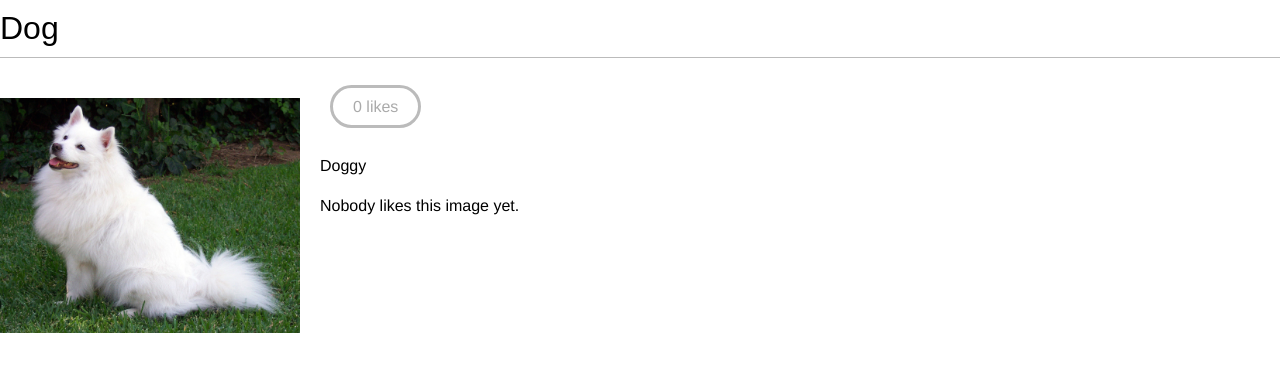
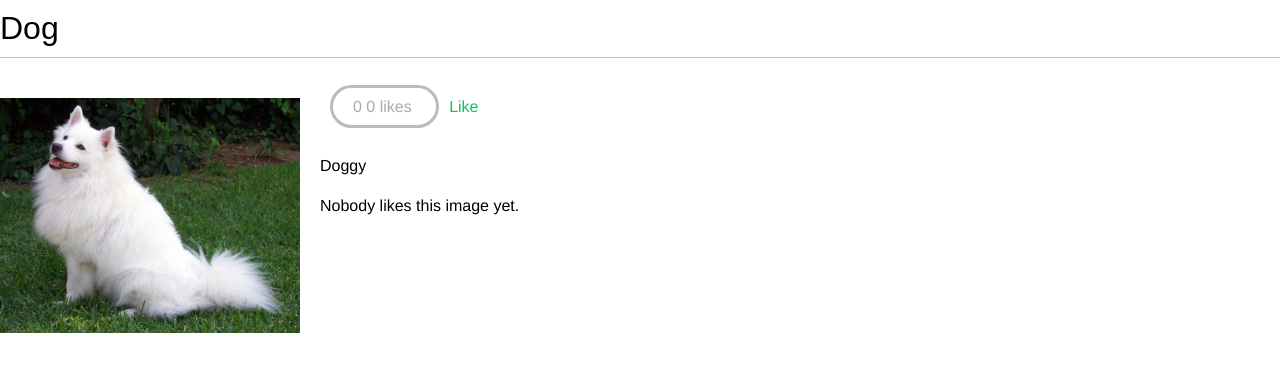
Before and after one commit to rshrc/djreact, a Django app: page /images/detail/1/slug/dog/ in a window 1280 px wide. Shown: the part 47-419 px from the top of the page. Run offline with Django 3.2, Linux system fonts and the light colour scheme; data comes from the database, SQL or seed files in the repository; some libraries are stand-ins or nearby versions; some web fonts are replaced.

Commit message:
Like/Unlike Function Added

```diff
--- a/bookmark/account/templates/base.html
+++ b/bookmark/account/templates/base.html
@@ -44,5 +44,27 @@
         </ul>
     {% endif %}
 </div>
+<script src="https://ajax.googleapis.com/ajax/libs/jquery/3.2.1/jquery.min.js">
+</script>
+<script src="https://cdn.jsdelivr.net/npm/js-cookie@2/src/js.cookie.min.js">
+</script>
+<script>
+    var csrftoken = Cookies.get('csrftoken');
+    function csrfSafeMethod(method) {
+        // these HTTP methods do not require CSRF protection
+        return (/^(GET|HEAD|OPTIONS|TRACE)$/.test(method));
+    }
+    $.ajaxSetup({
+        beforeSend: function(xhr, settings) {
+            if(!csrfSafeMethod(settings.type) && !this.crossDomain) {
+                xhr.setRequestHeader("X-CSRFToken", csrftoken);
+            }
+        }
+    });
+    $(document).ready(function () {
+        {% block domready %}
+        {% endblock %}
+    });
+</script>
 </body>
 </html>
--- a/bookmark/images/templates/images/image/detail.html
+++ b/bookmark/images/templates/images/image/detail.html
@@ -9,12 +9,20 @@
         </a>
     {% endthumbnail %}
 
-    {% with total_likes=image.users_like.count %}
+    {% with total_likes=image.users_like.count users_like=image.users_like.all %}
         <div class="image-info">
             <div>
                 <span class="count">
+                    <span class="total">{{ total_likes }}</span>
                     {{ total_likes }} like{{ total_likes|pluralize }}
                 </span>
+                <a href="#" data-id="{{ image.id }}" data-action="{% if request.user in users_like %}un{% endif %}like">
+                    {% if request.user not in users_like %}
+                        Like
+                    {% else %}
+                        Unlike
+                    {% endif %}
+                </a>
             </div>
             {{ image.description|linebreaks }}
         </div>
@@ -30,3 +38,30 @@
         </div>
     {% endwith %}
 {% endblock %}
+{% block domready %}
+    $('a.like').click(function(e){
+    e.preventDefault();
+    $.post('{% url "images:like" %}',
+    {
+    id: $(this).data('id'),
+    action: $(this).data('action')
+    },
+    function(data){
+    if (data['status'] == 'ok')
+    {
+    var previous_action = $('a.like').data('action');
+    // toggle data-action
+    $('a.like').data('action', previous_action == 'like' ?
+    'unlike' : 'like');
+    // toggle link text
+    $('a.like').text(previous_action == 'like' ? 'Unlike' :
+    'Like');
+    // update total likes
+    var previous_likes = parseInt($('span.count .total').text());
+    $('span.count .total').text(previous_action == 'like' ?
+    previous_likes + 1 : previous_likes - 1);
+    }
+    }
+    );
+    });
+{% endblock %}
```
